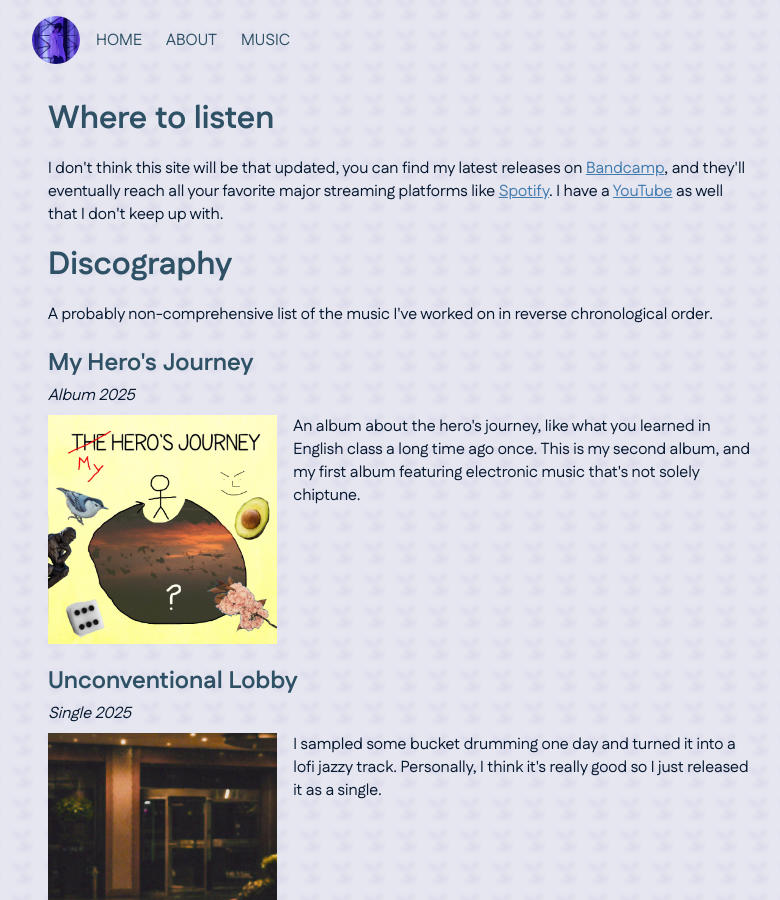
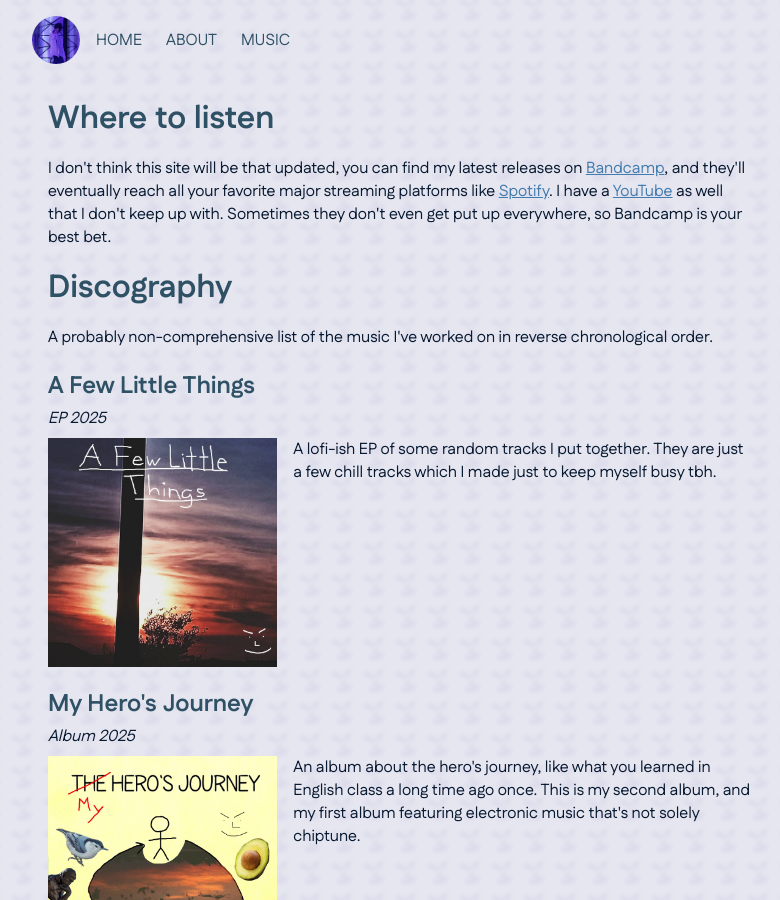
Before and after one commit to MisterMjir/mistermjir.github.io, a Jekyll site: the page built from music.html, in a window 1280 px wide and 900 px high. Shown: the whole window, without its empty margins (240-1020 px from the left). Built offline with Jekyll 4.4.1, drawn with Linux system fonts in a browser that asks for light colours.

Commit message:
Few little things EP added

```diff
--- a/music.html
+++ b/music.html
@@ -11,10 +11,21 @@ bg: "/assets/images/bgs/about_bg.jpg"
     eventually reach all your favorite major streaming platforms like
     <a target="_blank" href="https://open.spotify.com/artist/2Q5N3jiHcxc5RleZ7Od2xd">Spotify</a>.
     I have a <a target="_blank" href="https://www.youtube.com/@mistermjir">YouTube</a> as well
-    that I don't keep up with.
+    that I don't keep up with. Sometimes they don't even get put up everywhere, so Bandcamp is
+    your best bet.
   </p>
   <h1>Discography</h1>
   <p>A probably non-comprehensive list of the music I've worked on in reverse chronological order.</p>
+  <div class="album">
+    <div class="album-header">
+      <h2>A Few Little Things</h2>
+      <span>EP 2025</span>
+    </div>
+    <div class="album-info">
+      <div class="album-info-img"><img src="/assets/images/albums/a_few_little_things.jpg"></div>
+      <p>A lofi-ish EP of some random tracks I put together. They are just a few chill tracks which I made just to keep myself busy tbh.</p>
+    </div>
+  </div>
   <div class="album">
     <div class="album-header">
       <h2>My Hero's Journey</h2>
```
Also changed, not shown: assets/images/albums/a_few_little_things.jpg (added).
